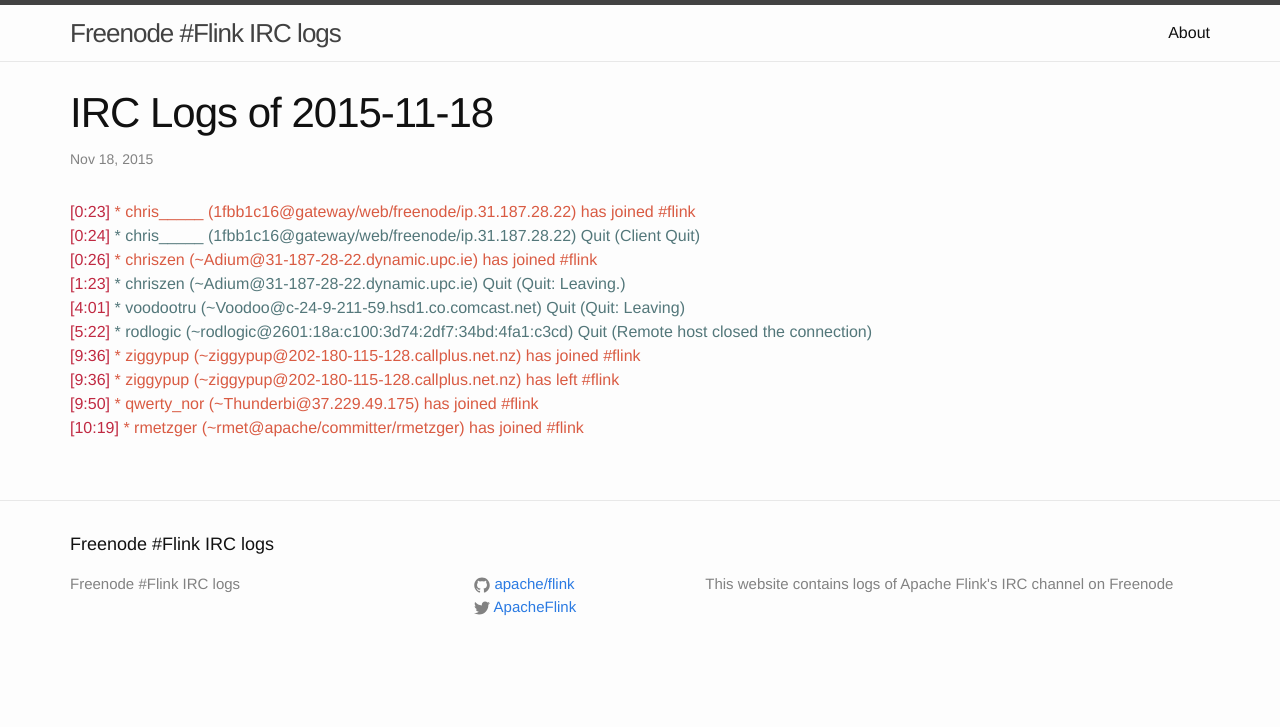
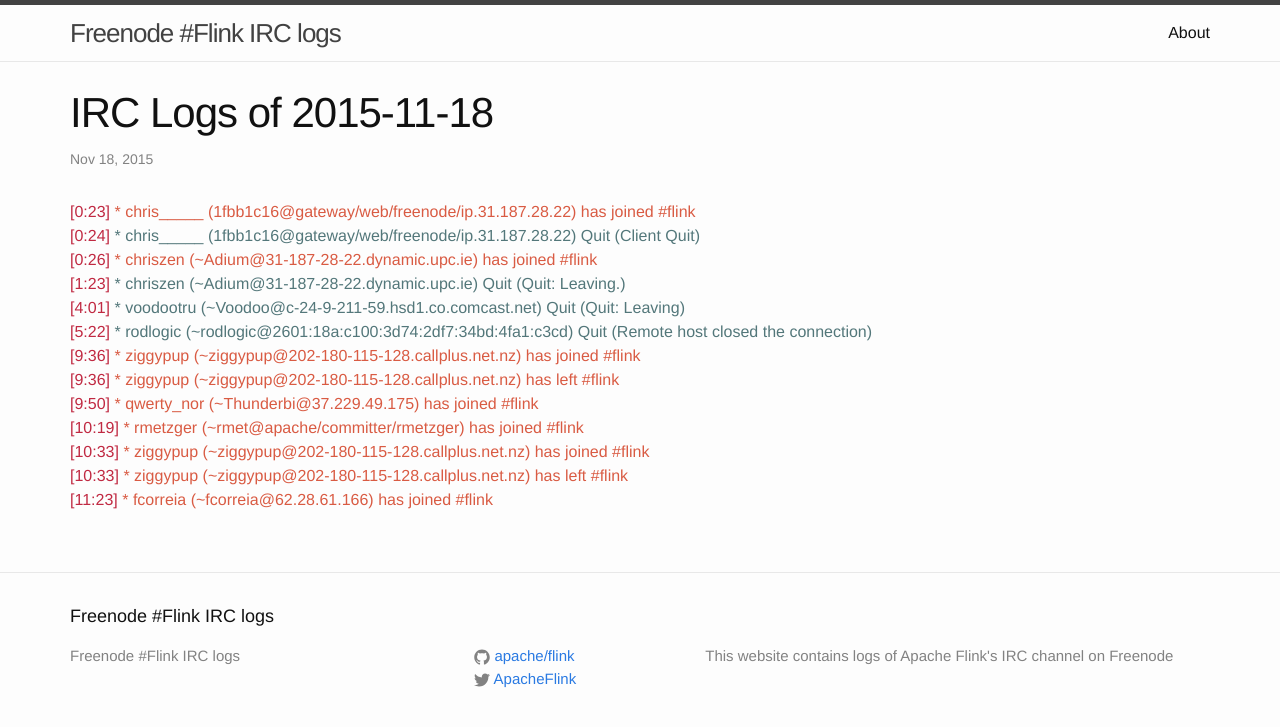
Before and after one commit to flink-irc-logs/flink-irc-logs.github.io, a Jekyll site: the page built from _posts/2015-11-18-logs.markdown, in a window 1280 px wide. Shown: the top 727 px of the page. Built offline with Jekyll 4.4.1, drawn with Linux system fonts in a browser that asks for light colours.

Commit message:
Update of the logs on Wed Nov 18 12:22:16 CET 2015

```diff
--- a/_posts/2015-11-18-logs.markdown
+++ b/_posts/2015-11-18-logs.markdown
@@ -14,3 +14,6 @@
 <span class="irc-date">[9:36]</span> <span class="irc-green">* ziggypup (~ziggypup@202-180-115-128.callplus.net.nz) has left #flink</span><br />
 <span class="irc-date">[9:50]</span> <span class="irc-green">* qwerty_nor (~Thunderbi@37.229.49.175) has joined #flink</span><br />
 <span class="irc-date">[10:19]</span> <span class="irc-green">* rmetzger (~rmet@apache/committer/rmetzger) has joined #flink</span><br />
+<span class="irc-date">[10:33]</span> <span class="irc-green">* ziggypup (~ziggypup@202-180-115-128.callplus.net.nz) has joined #flink</span><br />
+<span class="irc-date">[10:33]</span> <span class="irc-green">* ziggypup (~ziggypup@202-180-115-128.callplus.net.nz) has left #flink</span><br />
+<span class="irc-date">[11:23]</span> <span class="irc-green">* fcorreia (~fcorreia@62.28.61.166) has joined #flink</span><br />
```
